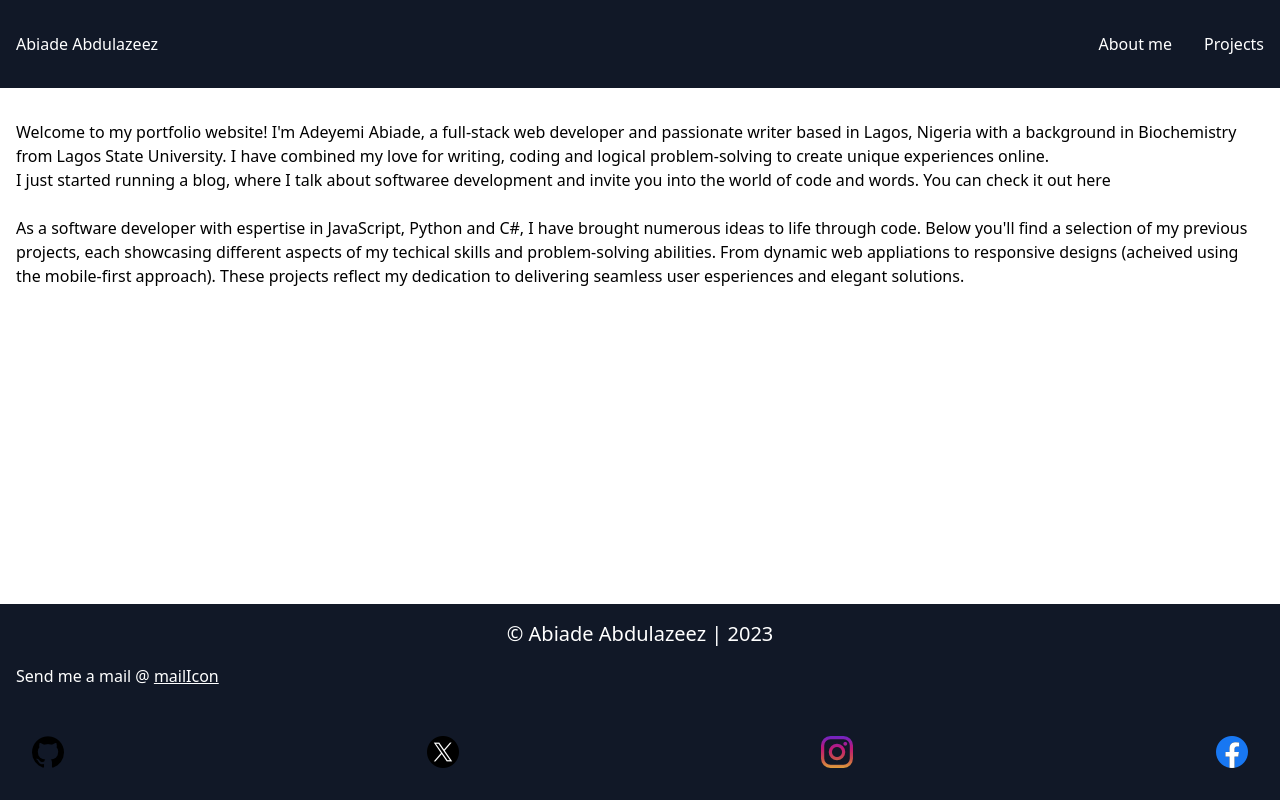
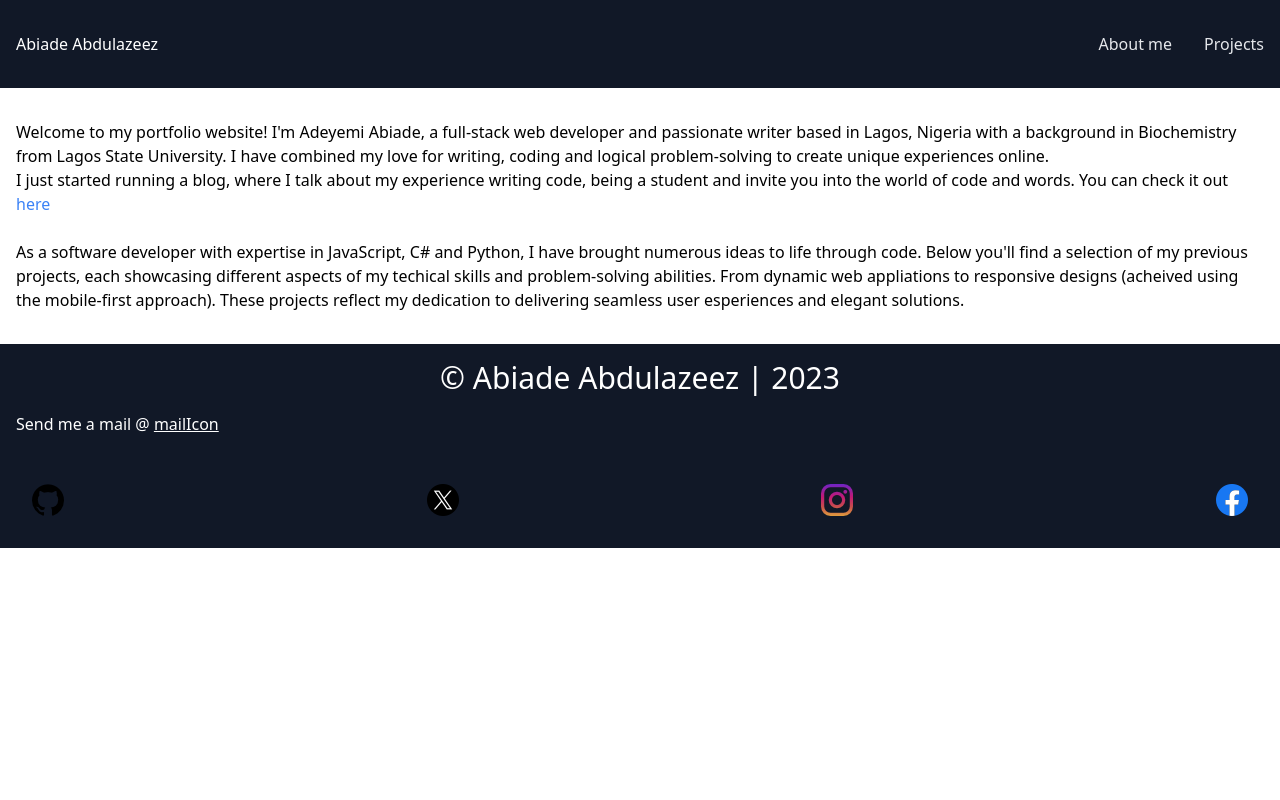
Before and after one commit to Adeyemi-theRustyDev/my_portfolio, a React (Vite) app: page / in a window 1280 px wide. Built offline with nearby package versions, Linux system fonts and the light colour scheme.

Commit message:
Initial UI tweak completed

```diff
--- a/src/App.jsx
+++ b/src/App.jsx
@@ -8,7 +8,6 @@ const App = () => {
       <Header />
 
       <div className="px-4 py-8">
-        {/* <h1>Adeyemi's porfolio</h1> */}
         <Home />
       </div>
       <Footer />
--- a/src/Home.jsx
+++ b/src/Home.jsx
@@ -7,12 +7,13 @@ const Home = () => {
                 Welcome to my portfolio website! I&apos;m Adeyemi Abiade, a full-stack web developer and passionate writer
                 based in Lagos, Nigeria with a background in Biochemistry from Lagos State University. I have combined
                 my love for writing, coding and logical problem-solving to create unique experiences online. <br/>
-                I just started running a blog, where I talk about softwaree development and invite you into the
-                world of code and words. You can check it out <a href="#">here</a>
+                I just started running a blog, where I talk about my experience writing code, being a student and invite you into the
+                world of code and words.
+                You can check it out <a className="text-blue-500" href="https://thepoeticdev.vercel.app">here</a>
             </p>
             <br />
             <p>
-                As a software developer with espertise in JavaScript, Python and C#, I have brought numerous ideas to
+                As a software developer with expertise in JavaScript, C# and Python, I have brought numerous ideas to
                 life through code. Below you&apos;ll find a selection of my previous projects, each showcasing different
                 aspects of my techical skills and problem-solving abilities. From dynamic web appliations to responsive
                 designs (acheived using the mobile-first approach). These projects reflect my dedication to delivering seamless
--- a/src/components/Footer.jsx
+++ b/src/components/Footer.jsx
@@ -1,7 +1,7 @@
 const Footer = () => {
   return (
-    <footer className="w-screen bg-gray-900 fixed bottom-0 pt-4">
-      <p className="text-center text-xl">&copy; Abiade Abdulazeez | 2023</p>
+    <footer className="w-screen bg-gray-900 pt-4">
+      <p className="text-center text-3xl">&copy; Abiade Abdulazeez | 2023</p>
 
       {/* Mail box */}
       <p className="p-4">
@@ -11,27 +11,22 @@ const Footer = () => {
       {/* Socials */}
       <ul className="flex flex-row list-none justify-between p-4 md:p-8 ">
         <li>
-          <a href="#">
+          <a href="#" target="_blank">
             <img src="/assets/github.png" alt="Github logo" />
           </a>
         </li>
         <li>
-          <a href="#">
+          <a href="#" target="_blank">
             <img src="/assets/twitter.png" alt="Twitter logo" />
           </a>
         </li>
-        {/* <li>
-          <a href="#">
-            <img src="/assets/linkedin.png" alt="Github logo" />
-          </a>
-        </li> */}
         <li>
-          <a href="#">
+          <a href="#" target="_blank">
             <img src="/assets/instagram.png" alt="Github logo" />
           </a>
         </li>
         <li>
-          <a href="#">
+          <a href="#" target="_blank">
             <img src="/assets/facebook.png" alt="Github logo" />
           </a>
         </li>
--- a/src/components/Header.jsx
+++ b/src/components/Header.jsx
@@ -5,7 +5,7 @@ const Header = () => {
     const menuClosedStyles = `hidden ${menuOpenedStyles}`;
 
     const hamburgerMenuIcon = "/assets/hamburger-menu.svg";
-    const menuCloseIcon = "/assets/close.svg"
+    const menuCloseIcon = "/assets/close.svg";
 
     const [isMenuOpen, setIsMenuOpen] = useState(false);
     return (
@@ -24,8 +24,8 @@ const Header = () => {
 
                 <ul className={isMenuOpen ? menuOpenedStyles : menuClosedStyles}>
 
-                    <li><a href="#" className="hover:text-sky-300">About me</a></li>
-                    <li><a href="#" className="hover:text-sky-300">Projects</a></li>
+                    <li><a href="#" className="text-gray-200 hover:text-slate-600">About me</a></li>
+                    <li><a href="#" className="text-gray-200 hover:text-slate-600">Projects</a></li>
                 </ul>
             </nav>
         </header>
```
